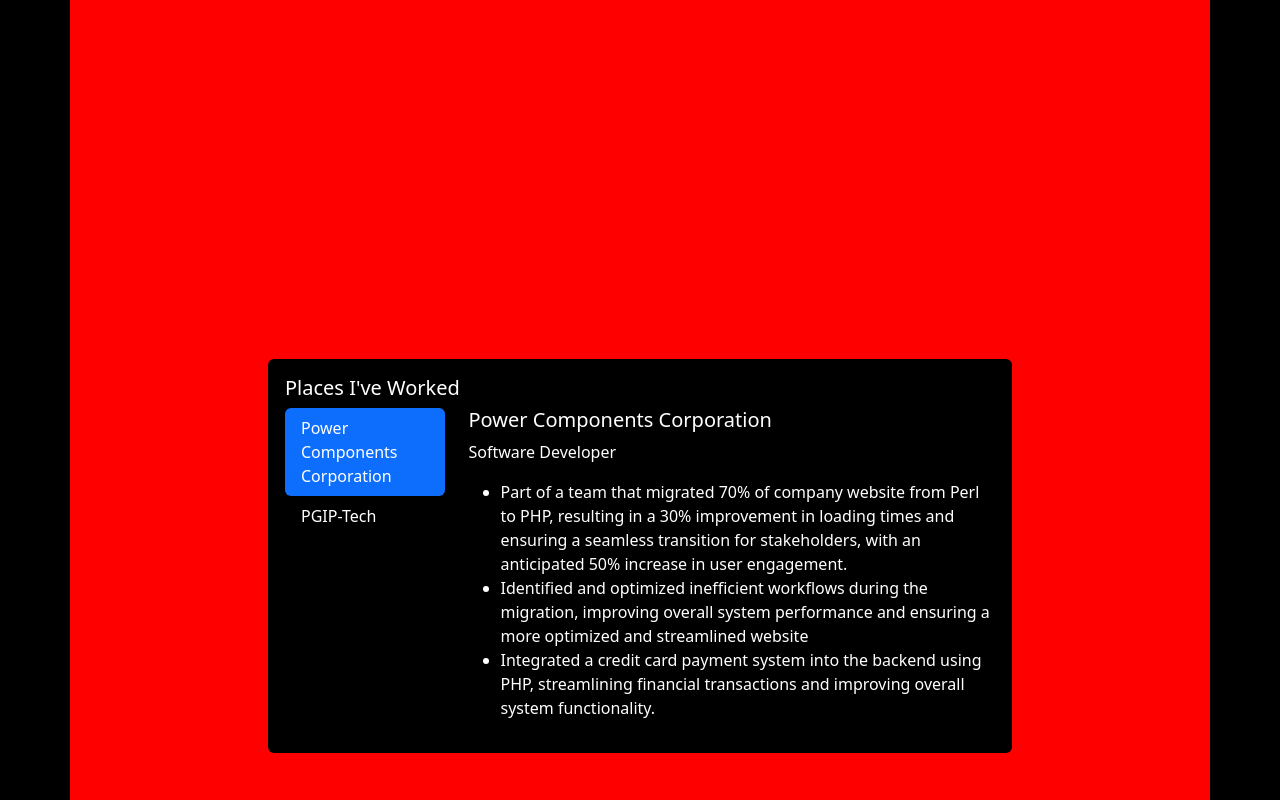
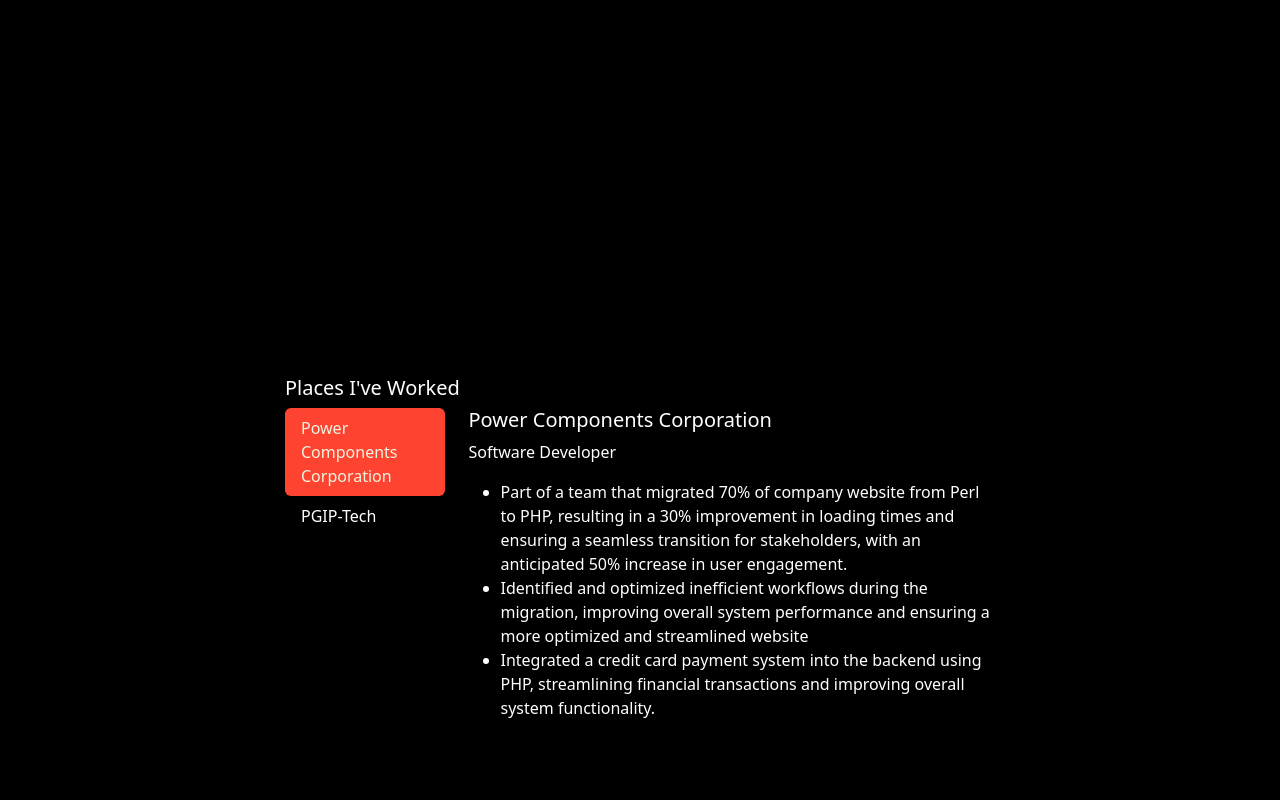
Before and after one commit to UzielCarranza/developeando, a React (Create React App) app: page / in a window 1280 px wide. Shown: the part 1520-2320 px from the top of the page. Built offline with nearby package versions, Linux system fonts and the light colour scheme.

Commit message:
overrides the color of the tab - job section

```diff
--- a/src/styles/index.css
+++ b/src/styles/index.css
@@ -50,6 +50,12 @@
     color: var(--main--text-font-color) !important;
 }
 
+.nav-link.active{
+    background-color: var(--main-title-font-color) !important;
+    color: var(--main--text-font-color) !important;
+}
+
+
 .main-title-color{
     color: var(--main-title-font-color) !important;
 }
@@ -62,12 +68,11 @@
 ABOUT
 */
 
-#about-section, #experience-section{
+#about-section, #experience-section, #projects-section{
     height: 100vh;
     padding-top: 2.5em;
     display: flex;
     flex-direction: column;
     justify-content: center;
     align-items: center;
-    background-color: red;
 }
```
